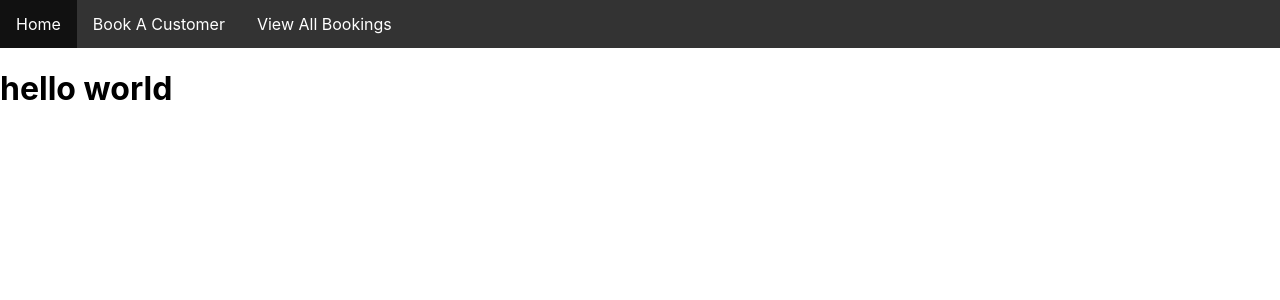
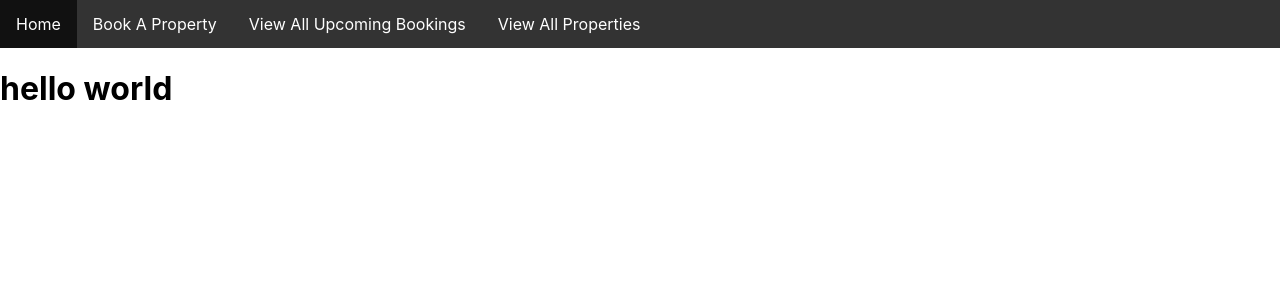
Before and after one commit to BornaMaticic/NestAway, a React (Create React App) app in the folder frontend/: page /bookings in a window 1280 px wide. Shown: the top 300 px of the page. Built offline with nearby package versions, Linux system fonts and the light colour scheme; no server answers.

Commit message:
completed url routes and links for NavBar

```diff
--- a/frontend/src/components/NavBar.js
+++ b/frontend/src/components/NavBar.js
@@ -1,21 +1,28 @@
 import React, { Component } from 'react';
+import { Link } from "react-router-dom";
 
 class NavBar extends Component {
   render(){
     return(
       <>
       <ul>
+
         <li>
-        <a>Home</a>
+          <Link to="/">Home</Link>
         </li>
 
         <li>
-        <a>Book A Customer</a>
+          <Link to="/bookingform">Book A Property</Link>
         </li>
 
         <li>
-        <a>View All Bookings</a>
+          <Link to="/bookings">View All Upcoming Bookings</Link>
         </li>
+
+        <li>
+          <Link to="/properties">View All Properties</Link>
+        </li>
+
       </ul>
       </>
     )
```
